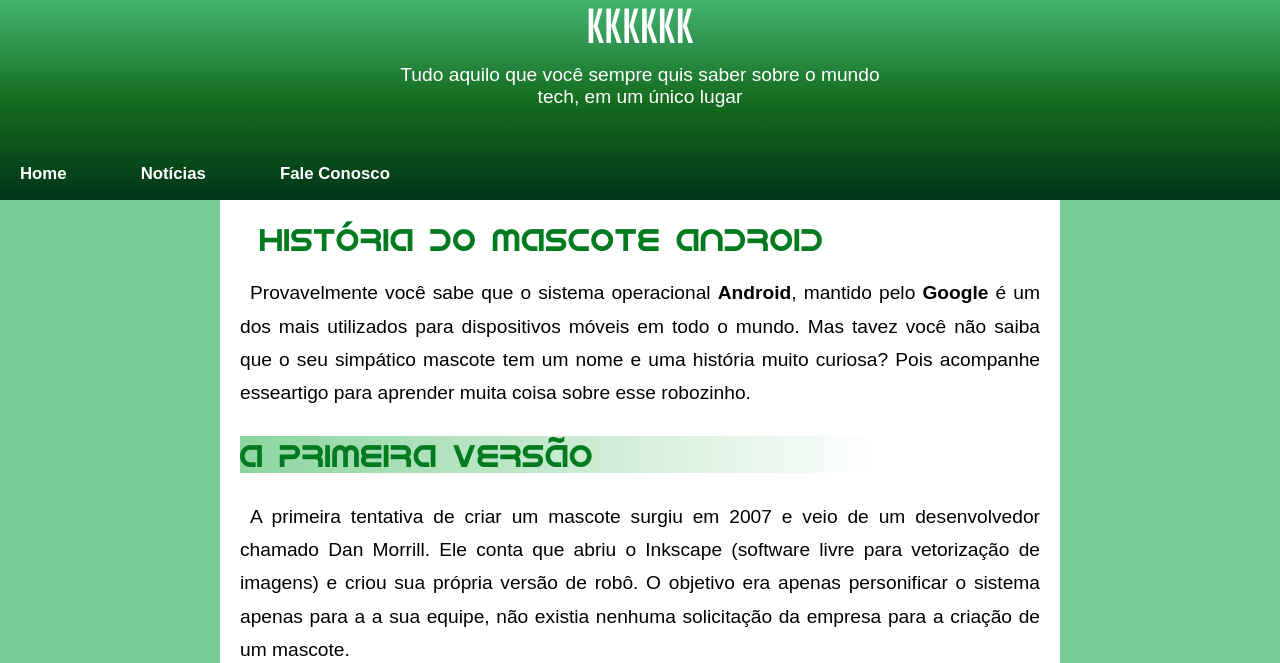
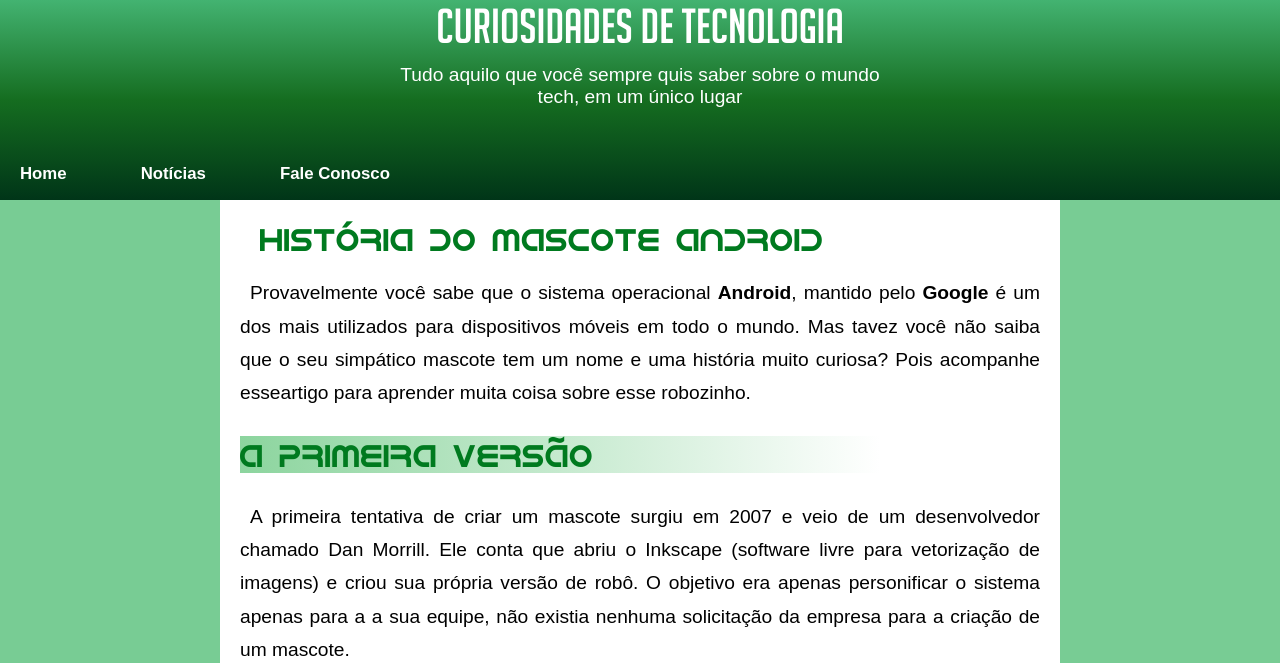
Before and after one commit to GustavoFerreir4/projetos-em-HTML, a plain HTML site: page Projeto-android/desafio-android.html in a window 1280 px wide. Shown: the top 663 px of the page. Drawn offline with Linux system fonts and the light colour scheme.

Commit message:
Update desafio-android.html

```diff
--- a/Projeto-android/desafio-android.html
+++ b/Projeto-android/desafio-android.html
@@ -10,7 +10,7 @@
 </head>
 <body>
     <header>
-        <h1>kkkkkk</h1>
+        <h1>CURIOSIDADES DE TECNOLOGIA</h1>
         <p>Tudo aquilo que você sempre quis saber sobre o mundo tech, em um único lugar</p>
 
             <nav id="menu">
```
